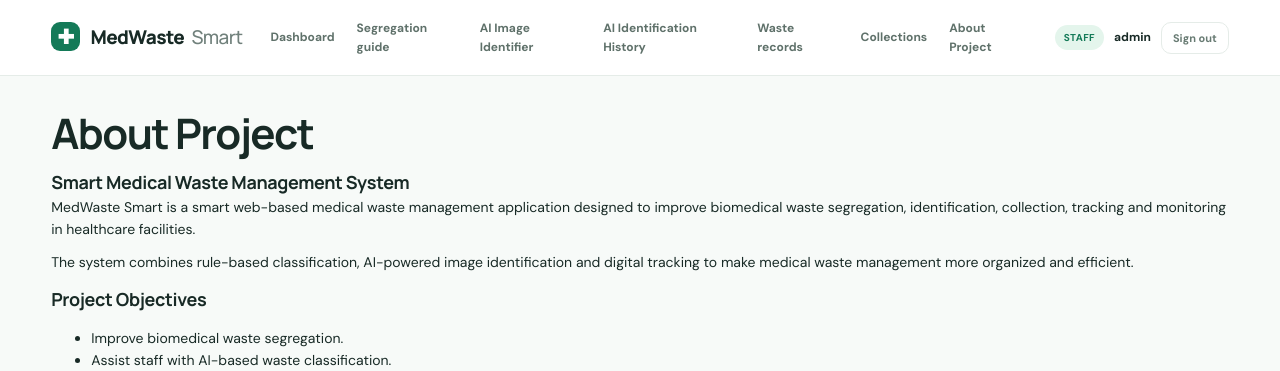
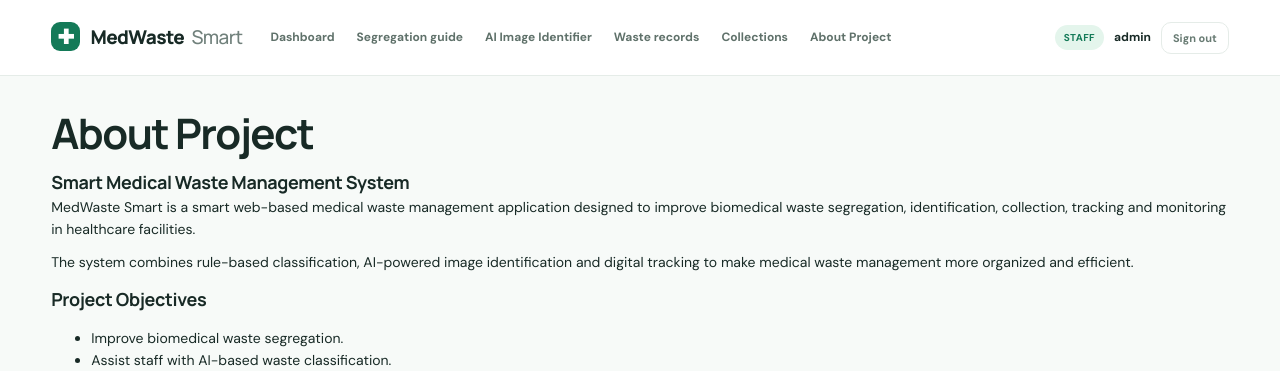
Before and after one commit to harshakn2006-blip/smart-medical-waste-system, a Flask app: page /about in a window 1280 px wide. Shown: the top 371 px of the page. Run offline with Flask 3, Linux system fonts and the light colour scheme; a user stored in the database is signed in.

Commit message:
Remove AI history from navigation

```diff
--- a/templates/base.html
+++ b/templates/base.html
@@ -30,10 +30,7 @@
 
     <a class="nav-link" href="{{ url_for('image_identifier') }}">
     AI Image Identifier
-    <a class="nav-link" href="{{ url_for('image_history') }}">
-    AI Identification History
-</a>
-</a>
+   </a>
 
     <a href="{{ url_for('waste_records') }}">Waste records</a>
     {% endif %}
```
